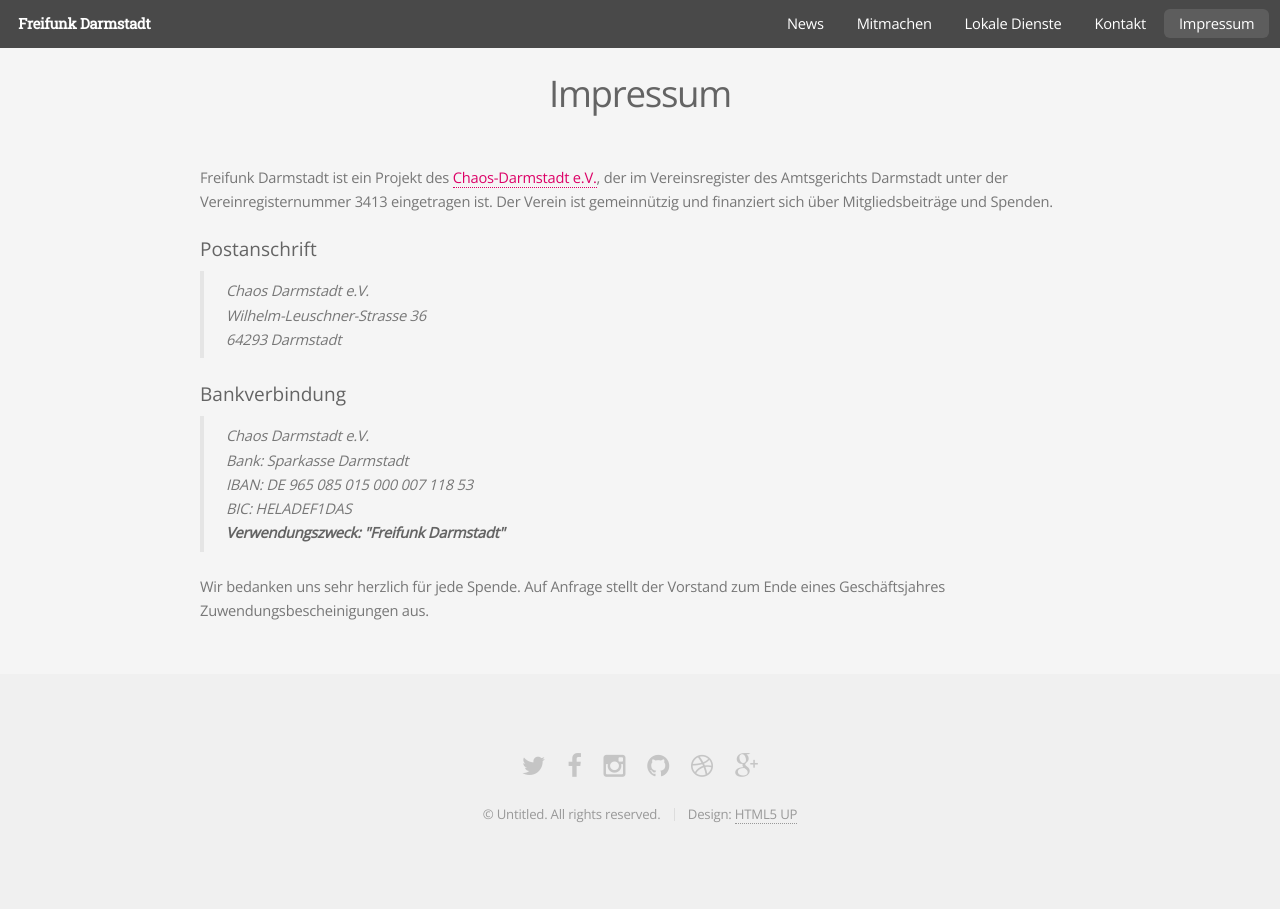
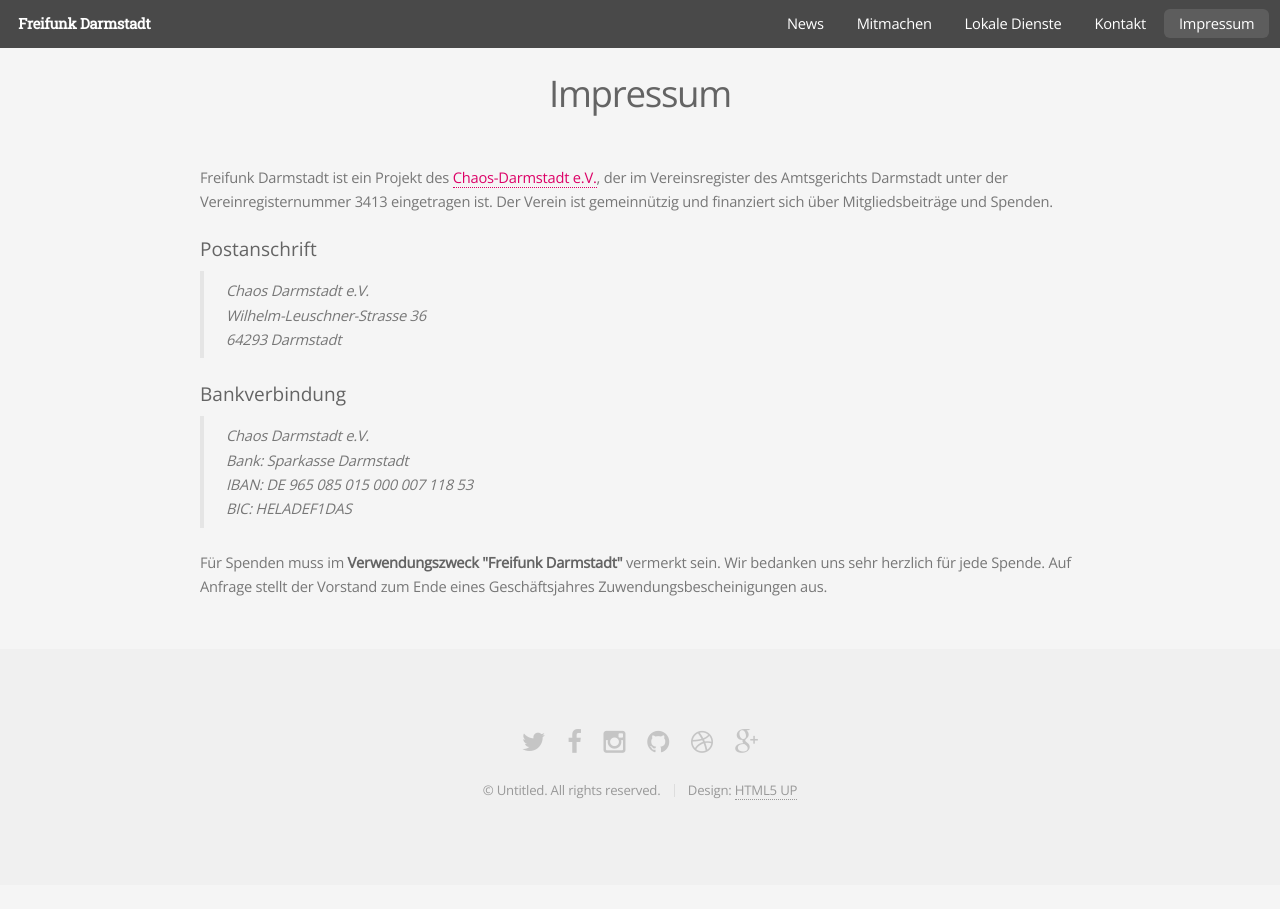
Before and after one commit to mdrenger/darmstadt.freifunk.net, a Jekyll site: the page built from pages/impressum.html, in a window 1280 px wide. Built offline with Jekyll 4.4.1, drawn with Linux system fonts in a browser that asks for light colours.

Commit message:
Impressum: Verwendungszweck in Fließtext

```diff
--- a/pages/impressum.html
+++ b/pages/impressum.html
@@ -33,9 +33,8 @@
 				Bank: Sparkasse Darmstadt <br/>
 				IBAN: DE 965 085 015 000 007 118 53 <br/>
 				BIC: HELADEF1DAS <br/>
-				<strong>Verwendungszweck: "Freifunk Darmstadt"</strong>
 			</blockquote>
-			<p>Wir bedanken uns sehr herzlich für jede Spende. Auf Anfrage stellt der Vorstand zum Ende eines Geschäftsjahres Zuwendungsbescheinigungen aus.</p>
+			<p>Für Spenden muss im <strong>Verwendungszweck "Freifunk Darmstadt"</strong> vermerkt sein. Wir bedanken uns sehr herzlich für jede Spende. Auf Anfrage stellt der Vorstand zum Ende eines Geschäftsjahres Zuwendungsbescheinigungen aus.</p>
 		</section>
 	{% include footer.html %}
 	</body>
```
